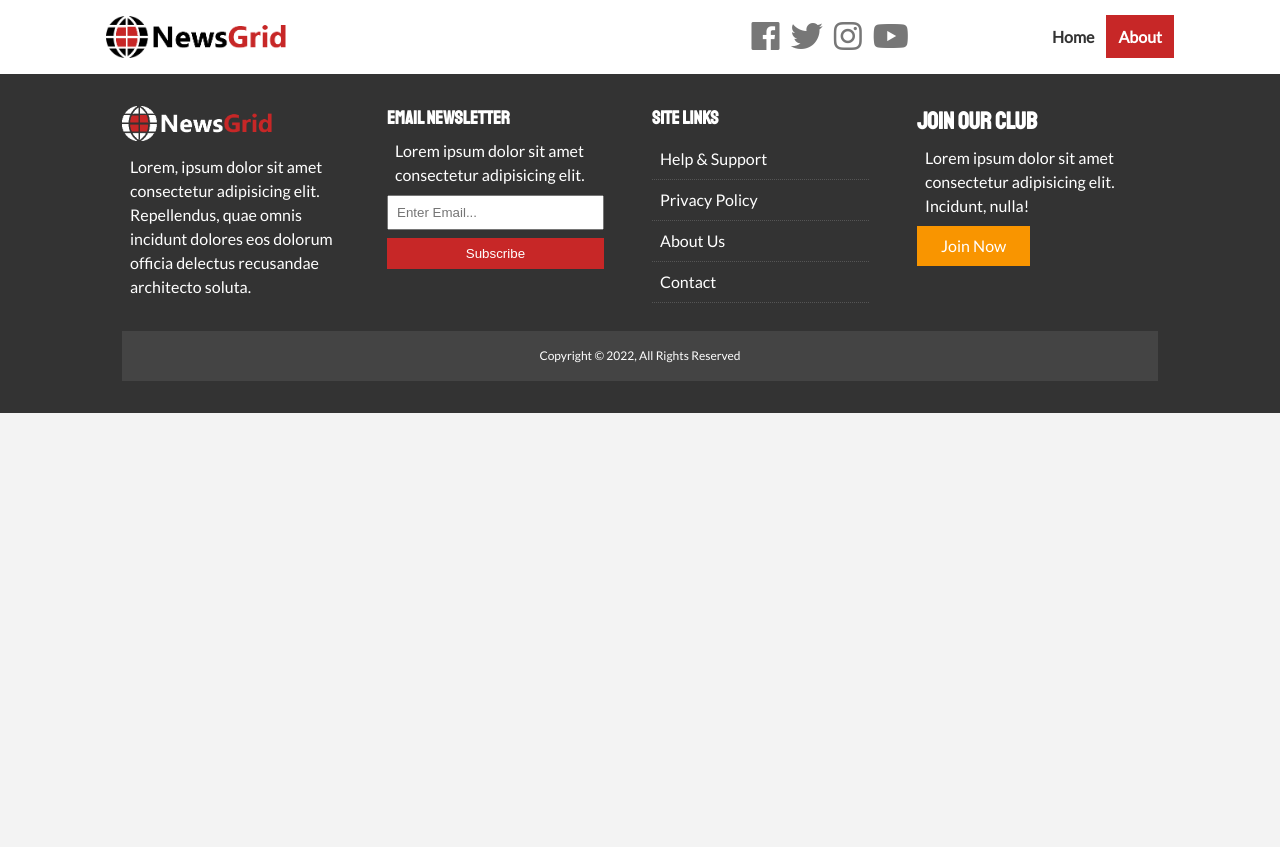
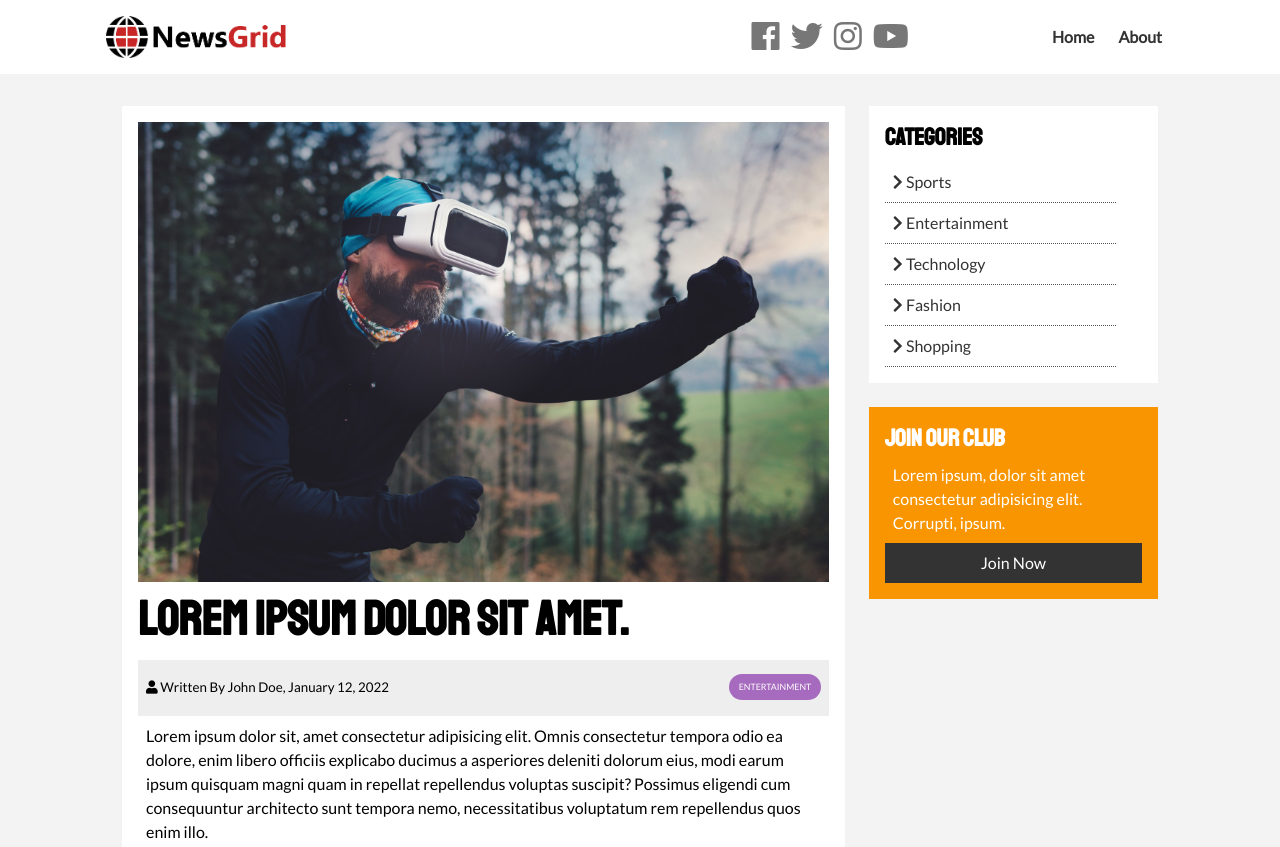
Before and after one commit to tonythetiger323/newsgrid, a plain HTML site: page article.html in a window 1280 px wide. Shown: the top 847 px of the page. Before the commit the page ends 800 px from the top, so only its background shows below. Drawn offline with Linux system fonts and the light colour scheme.

Commit message:
Completed article.html and applied styling in style.css

```diff
--- a/article.html
+++ b/article.html
@@ -24,11 +24,43 @@
       </div>
       <ul>
         <li><a href="./index.html">Home</a></li>
-        <li><a href="./about.html" class="current">About</a></li>
+        <li><a href="./about.html">About</a></li>
       </ul>
     </div>
   </nav>
-
+  <section id="article">
+    <div class="container">
+      <div class="page-container">
+        <article class="card">
+          <img src="./img/articles/ent1.jpg" alt="">
+          <h1 class="l-heading">Lorem ipsum dolor sit amet.</h1>
+          <div class="meta">
+            <small>
+              <i class="fas fa-user"></i> Written By John Doe, January 12, 2022
+            </small>
+            <div class="category category-ent">Entertainment</div>
+          </div>
+          <p>Lorem ipsum dolor sit, amet consectetur adipisicing elit. Omnis consectetur tempora odio ea dolore, enim libero officiis explicabo ducimus a asperiores deleniti dolorum eius, modi earum ipsum quisquam magni quam in repellat repellendus voluptas suscipit? Possimus eligendi cum consequuntur architecto sunt tempora nemo, necessitatibus voluptatum rem repellendus quos enim illo.</p>
+          <p>Lorem ipsum, dolor sit amet consectetur adipisicing elit. Repellendus iste facere laboriosam aliquam a odit ipsum voluptatem reprehenderit itaque voluptates, magnam asperiores necessitatibus veniam ex repudiandae soluta, eos fugiat iure? Suscipit dignissimos dolore cum debitis laboriosam, exercitationem officia explicabo temporibus, eos modi necessitatibus odit architecto non accusamus nostrum voluptatem nesciunt enim minima veniam placeat nam aut laborum totam assumenda? Reprehenderit at doloremque, sit recusandae facere aperiam esse alias harum ipsa sint deleniti sapiente dolores ducimus excepturi ab, distinctio a odio optio, blanditiis voluptatibus vel placeat nam. Voluptatem ipsam adipisci suscipit iste, id magni qui repellat! Libero eaque provident inventore fugiat? Aspernatur vero perferendis autem quasi esse expedita iure reiciendis ratione minus. Omnis, culpa nesciunt asperiores officiis quasi autem totam sapiente quisquam velit beatae itaque eveniet dolor nobis voluptas? Qui, dolor illo quia necessitatibus, laborum dignissimos itaque consectetur unde commodi dicta quisquam neque repudiandae quasi accusamus enim deleniti eius ab a.</p>
+        </article>
+        <aside id="categories" class="card">
+          <h2>Categories</h2>
+          <ul class="list">
+            <li><a href="#"><i class="fas fa-chevron-right"></i> Sports</a></li>
+            <li><a href="#"><i class="fas fa-chevron-right"></i> Entertainment</a></li>
+            <li><a href="#"><i class="fas fa-chevron-right"></i> Technology</a></li>
+            <li><a href="#"><i class="fas fa-chevron-right"></i> Fashion</a></li>
+            <li><a href="#"><i class="fas fa-chevron-right"></i> Shopping</a></li>
+          </ul>
+        </aside>
+        <aside class="card bg-secondary">
+          <h2>Join Our Club</h2>
+          <p>Lorem ipsum, dolor sit amet consectetur adipisicing elit. Corrupti, ipsum.</p>
+          <a href="" class="btn btn-dark btn-block">Join Now</a>
+        </aside>
+      </div>
+    </div>
+  </section>
   <!-- Footer -->
   <footer id="main-footer" class="py-2">
     <div class="container footer-container">
--- a/css/style.css
+++ b/css/style.css
@@ -172,6 +172,10 @@ h6 {
   padding: 3rem;
 }
 
+.l-heading {
+  font-size: 3rem;
+}
+
 .list li {
   padding: 0.5rem;
   border-bottom: #555 dotted 1px;
@@ -193,6 +197,7 @@ h6 {
 .page-container > *:first-child {
   grid-row: 1 / span 3;
 }
+
 /* Navigation */
 #main-nav {
   background: var(--white-color);
@@ -295,6 +300,17 @@ h6 {
   grid-column: 2 / span 2;
 }
 
+#article .meta {
+  display: flex;
+  justify-content: space-between;
+  align-items: center;
+  background: #eee;
+  padding: 0.5rem;
+}
+
+#article .meta .category {
+  margin-top: 0.4rem;
+}
 /* Footer */
 #main-footer {
   background: var(--dark-color);
```
